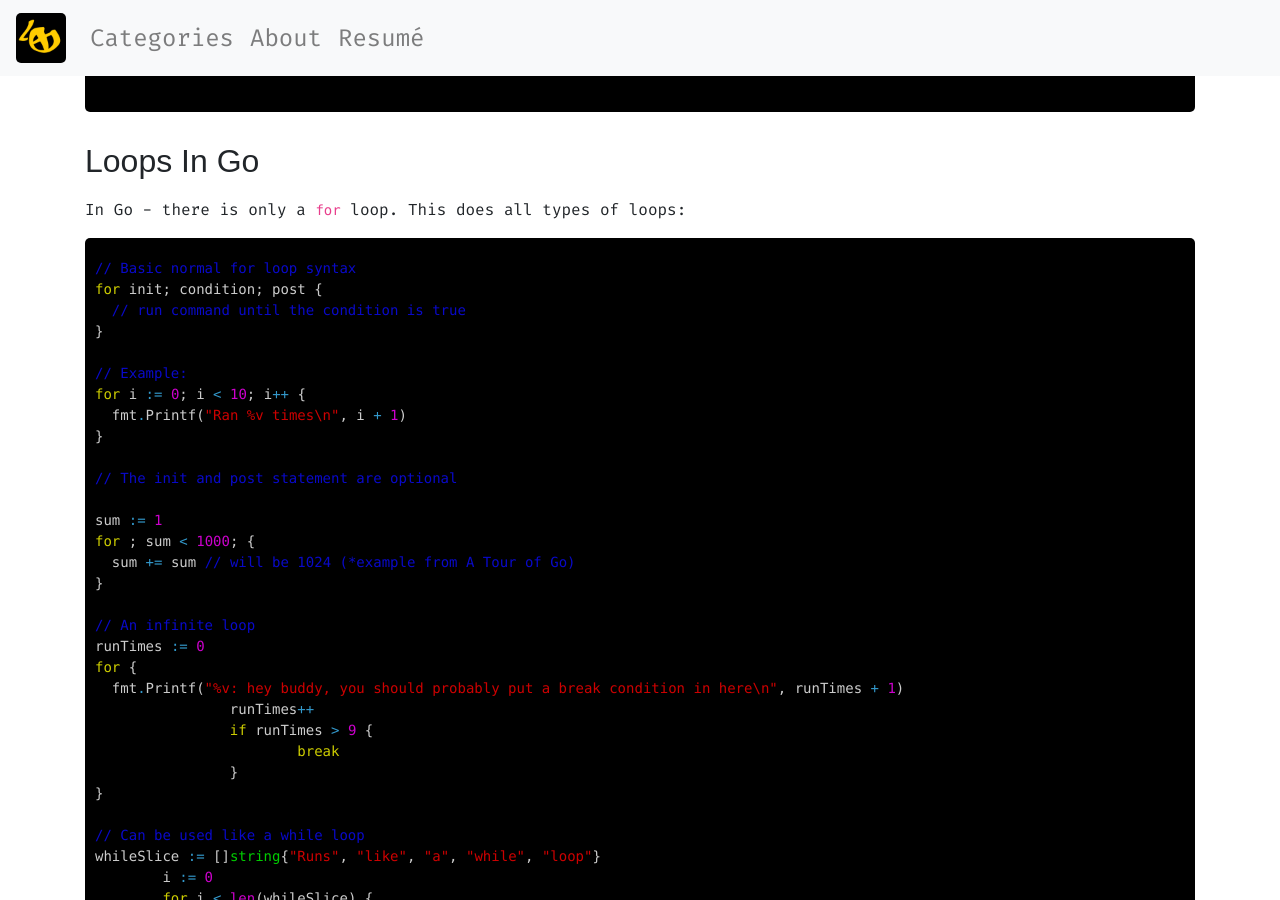
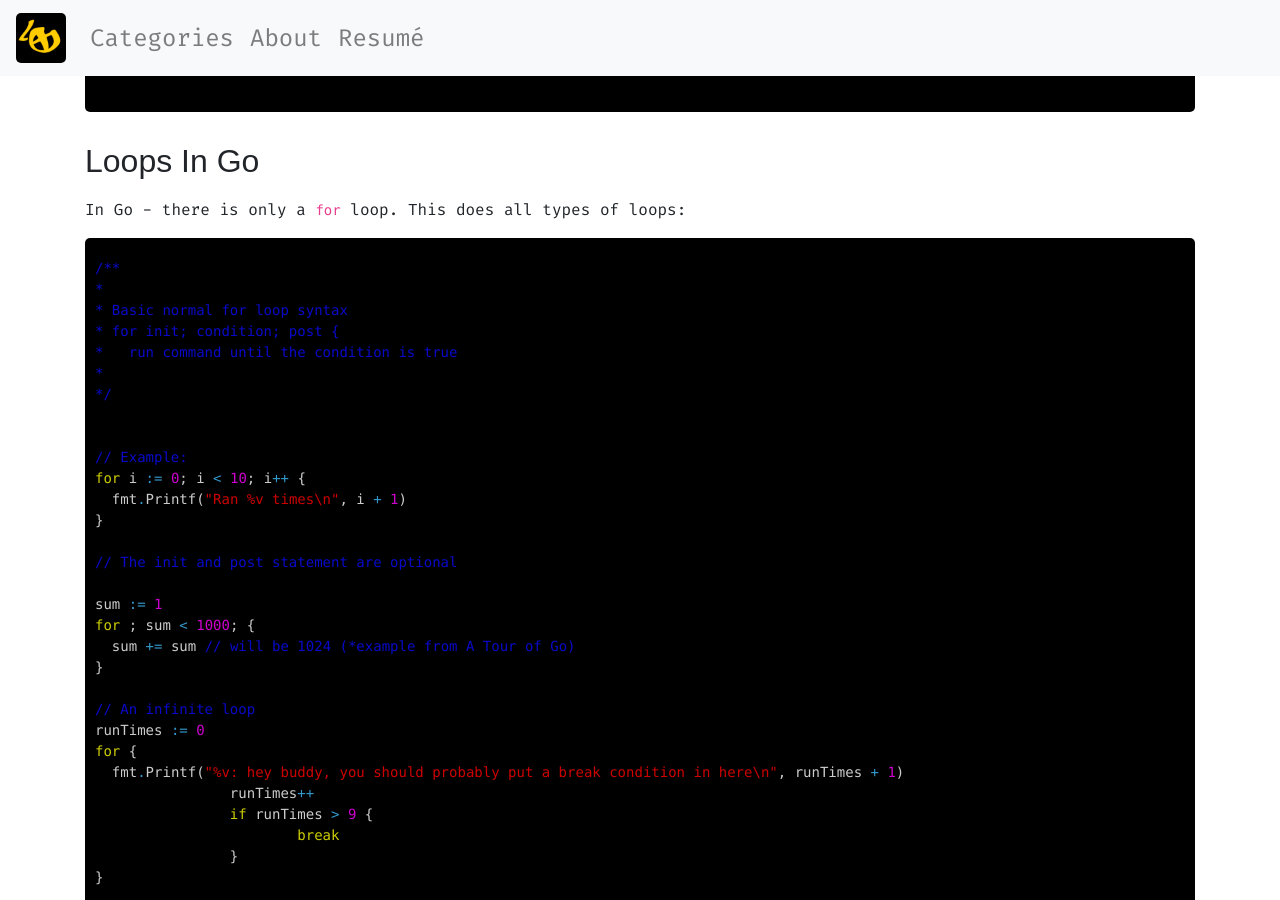
Before and after one commit to DewofyourYouth/DewofyourYouth.github.io, a Jekyll site: the page built from _posts/2020-1-16-go-lang-cheatsheat.md, in a window 1280 px wide and 900 px high, scrolled down 1077 px. Built offline with Jekyll 4.4.1, drawn with Linux system fonts in a browser that asks for light colours; nearby versions of some CDN libraries; some web fonts are replaced; comment, search, counter and statistics services are not loaded.

Commit message:
fix comment

````diff
--- a/_posts/2020-1-16-go-lang-cheatsheat.md
+++ b/_posts/2020-1-16-go-lang-cheatsheat.md
@@ -56,10 +56,14 @@ food, kosher, tastesLikeChicken := "alligator", false, true
 In Go - there is only a `for` loop. This does all types of loops:
 
 ```go
-// Basic normal for loop syntax
-for init; condition; post {
-  // run command until the condition is true
-}
+/**
+*
+* Basic normal for loop syntax
+* for init; condition; post {
+*   run command until the condition is true
+*
+*/
+
 
 // Example:
 for i := 0; i < 10; i++ {
````
